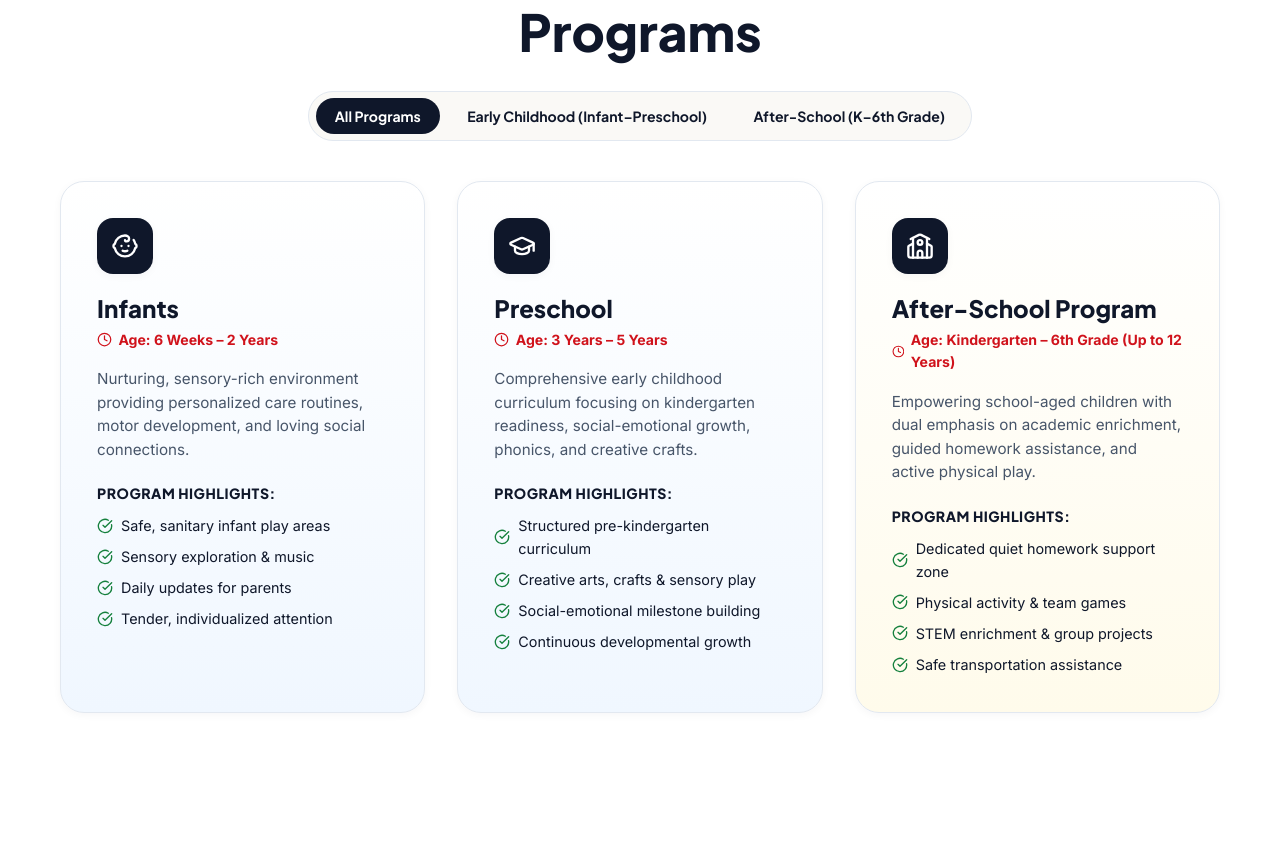
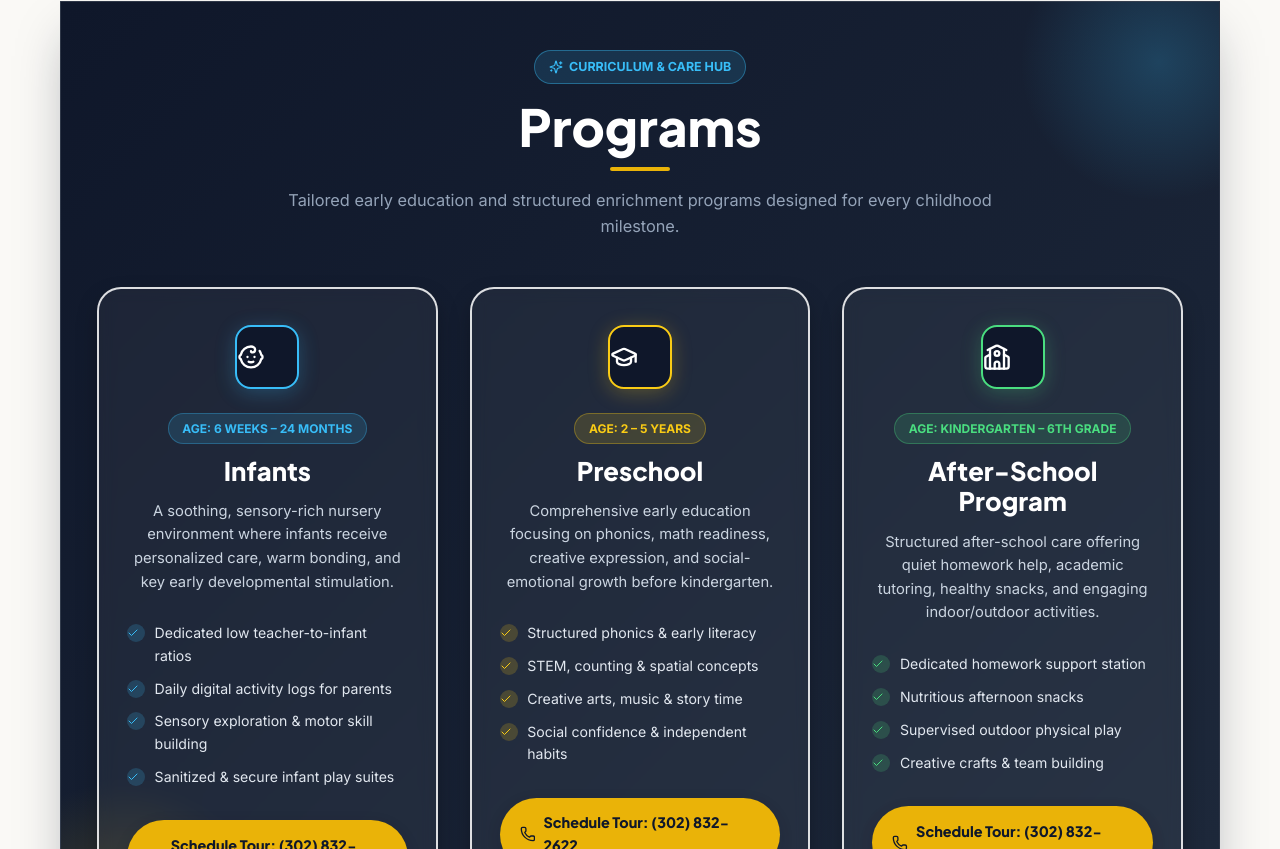
Before and after one commit to tiekomedia-alt/Passioncareacademy-, a React (Vite) app: page / in a window 1280 px wide. Shown: the part 751-1600 px from the top of the page. Built offline with nearby package versions, Linux system fonts and the light colour scheme.

Commit message:
Enclose Programs in a high-impact graphic card showcase frame with dark gradient backdrop, white glassmorphism borders, and glowing badges

```diff
--- a/src/components/ProgramHub.jsx
+++ b/src/components/ProgramHub.jsx
@@ -1,207 +1,228 @@
-import React, { useState } from 'react';
-import { Baby, GraduationCap, School, CheckCircle, Clock } from 'lucide-react';
+import React from 'react';
+import { Baby, GraduationCap, School, Check, Phone, Sparkles } from 'lucide-react';
 
 export default function ProgramHub() {
-  const [activeTab, setActiveTab] = useState('all');
+  const mainPhone = "tel:3028322622";
 
   const programs = [
     {
       id: 'infants',
-      category: 'early',
       title: 'Infants',
-      age: '6 Weeks – 2 Years',
-      icon: Baby,
-      bgGradient: 'linear-gradient(180deg, #FFFFFF 0%, #F0F7FF 100%)',
-      description: 'Nurturing, sensory-rich environment providing personalized care routines, motor development, and loving social connections.',
-      highlights: [
-        'Safe, sanitary infant play areas',
-        'Sensory exploration & music',
-        'Daily updates for parents',
-        'Tender, individualized attention'
-      ]
+      age: '6 Weeks – 24 Months',
+      description: 'A soothing, sensory-rich nursery environment where infants receive personalized care, warm bonding, and key early developmental stimulation.',
+      features: [
+        'Dedicated low teacher-to-infant ratios',
+        'Daily digital activity logs for parents',
+        'Sensory exploration & motor skill building',
+        'Sanitized & secure infant play suites'
+      ],
+      icon: <Baby size={28} style={{ color: '#FFFFFF' }} />,
+      accentColor: '#38BDF8'
     },
     {
       id: 'preschool',
-      category: 'early',
       title: 'Preschool',
-      age: '3 Years – 5 Years',
-      icon: GraduationCap,
-      bgGradient: 'linear-gradient(180deg, #FFFFFF 0%, #F0F7FF 100%)',
-      description: 'Comprehensive early childhood curriculum focusing on kindergarten readiness, social-emotional growth, phonics, and creative crafts.',
-      highlights: [
-        'Structured pre-kindergarten curriculum',
-        'Creative arts, crafts & sensory play',
-        'Social-emotional milestone building',
-        'Continuous developmental growth'
-      ]
+      age: '2 – 5 Years',
+      description: 'Comprehensive early education focusing on phonics, math readiness, creative expression, and social-emotional growth before kindergarten.',
+      features: [
+        'Structured phonics & early literacy',
+        'STEM, counting & spatial concepts',
+        'Creative arts, music & story time',
+        'Social confidence & independent habits'
+      ],
+      icon: <GraduationCap size={28} style={{ color: '#FFFFFF' }} />,
+      accentColor: '#FACC15'
     },
     {
       id: 'after-school',
-      category: 'school-age',
       title: 'After-School Program',
-      age: 'Kindergarten – 6th Grade (Up to 12 Years)',
-      icon: School,
-      bgGradient: 'linear-gradient(180deg, #FFFFFF 0%, #FFFBEB 100%)',
-      description: 'Empowering school-aged children with dual emphasis on academic enrichment, guided homework assistance, and active physical play.',
-      highlights: [
-        'Dedicated quiet homework support zone',
-        'Physical activity & team games',
-        'STEM enrichment & group projects',
-        'Safe transportation assistance'
-      ]
+      age: 'Kindergarten – 6th Grade',
+      description: 'Structured after-school care offering quiet homework help, academic tutoring, healthy snacks, and engaging indoor/outdoor activities.',
+      features: [
+        'Dedicated homework support station',
+        'Nutritious afternoon snacks',
+        'Supervised outdoor physical play',
+        'Creative crafts & team building'
+      ],
+      icon: <School size={28} style={{ color: '#FFFFFF' }} />,
+      accentColor: '#4ADE80'
     }
   ];
 
-  const filteredPrograms = activeTab === 'all'
-    ? programs
-    : programs.filter(p => p.category === activeTab);
+  return (
+    <section id="programs" style={{ padding: '4.5rem 0', backgroundColor: 'var(--canvas-bg)' }}>
+      <div className="container">
+        {/* High-Impact Graphic Showcase Container for Programs */}
+        <div style={{
+          background: 'linear-gradient(135deg, #0F172A 0%, #1E293B 100%)',
+          borderRadius: 'var(--radius-xl)',
+          padding: '3rem 2.25rem',
+          boxShadow: '0 25px 50px -12px rgba(15, 23, 42, 0.35)',
+          border: '1px solid rgba(255, 255, 255, 0.1)',
+          position: 'relative',
+          overflow: 'hidden'
+        }}>
+          {/* Decorative Background Ambient Glows */}
+          <div style={{
+            position: 'absolute',
+            top: '-80px', right: '-80px',
+            width: '280px', height: '280px',
+            borderRadius: '50%',
+            background: 'radial-gradient(circle, rgba(56, 189, 248, 0.22) 0%, transparent 70%)',
+            pointerEvents: 'none'
+          }} />
 
-  return (
-    <section id="programs" style={{ padding: '4.5rem 0', backgroundColor: '#FFFFFF' }}>
-      <div className="container">
-        {/* Section Header: Programs */}
-        <div style={{ textAlign: 'center', maxWidth: '750px', margin: '0 auto 2.5rem' }}>
-          <h2 style={{ fontSize: 'clamp(2.2rem, 5vw, 3.2rem)', fontWeight: '800', color: 'var(--navy-dark)', marginBottom: '0.75rem' }}>
+          <div style={{
+            position: 'absolute',
+            bottom: '-80px', left: '-80px',
+            width: '280px', height: '280px',
+            borderRadius: '50%',
+            background: 'radial-gradient(circle, rgba(250, 204, 21, 0.18) 0%, transparent 70%)',
+            pointerEvents: 'none'
+          }} />
+
+          {/* Graphic Section Header */}
+          <div style={{ textAlign: 'center', maxWidth: '720px', margin: '0 auto 3rem', position: 'relative', zIndex: 2 }}>
+            <span style={{
+              backgroundColor: 'rgba(56, 189, 248, 0.15)',
+              border: '1px solid rgba(56, 189, 248, 0.4)',
+              color: '#38BDF8',
+              fontSize: '0.78rem',
+              fontWeight: '800',
+              padding: '0.35rem 0.85rem',
+              borderRadius: 'var(--radius-full)',
+              display: 'inline-flex',
+              alignItems: 'center',
+              gap: '0.4rem',
+              textTransform: 'uppercase',
+              marginBottom: '0.75rem'
+            }}>
+              <Sparkles size={14} /> Curriculum & Care Hub
+            </span>
+
+            <h2 style={{ fontSize: 'clamp(2.2rem, 5vw, 3.2rem)', fontWeight: '800', color: '#FFFFFF', margin: 0 }}>
               Programs
             </h2>
 
-          {/* Program Filter Tabs */}
-          <div style={{
-            display: 'inline-flex',
-            gap: '0.5rem',
-            backgroundColor: 'var(--canvas-bg)',
-            padding: '0.4rem',
-            borderRadius: 'var(--radius-full)',
-            border: '1px solid var(--border-light)',
-            marginTop: '1rem',
-            maxWidth: '100%',
-            overflowX: 'auto'
-          }}>
-            <button
-              onClick={() => setActiveTab('all')}
-              style={{
-                padding: '0.55rem 1.2rem',
-                borderRadius: 'var(--radius-full)',
-                border: 'none',
-                backgroundColor: activeTab === 'all' ? 'var(--navy-dark)' : 'transparent',
-                color: activeTab === 'all' ? '#FFFFFF' : 'var(--text-dark)',
-                fontFamily: 'var(--font-heading)',
-                fontWeight: '700',
-                fontSize: '0.88rem',
-                cursor: 'pointer',
-                transition: 'all 0.2s ease',
-                whiteSpace: 'nowrap'
-              }}
-            >
-              All Programs
-            </button>
-            <button
-              onClick={() => setActiveTab('early')}
-              style={{
-                padding: '0.55rem 1.2rem',
-                borderRadius: 'var(--radius-full)',
-                border: 'none',
-                backgroundColor: activeTab === 'early' ? 'var(--navy-dark)' : 'transparent',
-                color: activeTab === 'early' ? '#FFFFFF' : 'var(--text-dark)',
-                fontFamily: 'var(--font-heading)',
-                fontWeight: '700',
-                fontSize: '0.88rem',
-                cursor: 'pointer',
-                transition: 'all 0.2s ease',
-                whiteSpace: 'nowrap'
-              }}
-            >
-              Early Childhood (Infant–Preschool)
-            </button>
-            <button
-              onClick={() => setActiveTab('school-age')}
-              style={{
-                padding: '0.55rem 1.2rem',
-                borderRadius: 'var(--radius-full)',
-                border: 'none',
-                backgroundColor: activeTab === 'school-age' ? 'var(--navy-dark)' : 'transparent',
-                color: activeTab === 'school-age' ? '#FFFFFF' : 'var(--text-dark)',
-                fontFamily: 'var(--font-heading)',
-                fontWeight: '700',
-                fontSize: '0.88rem',
-                cursor: 'pointer',
-                transition: 'all 0.2s ease',
-                whiteSpace: 'nowrap'
-              }}
-            >
-              After-School (K–6th Grade)
-            </button>
-          </div>
+            <div style={{ width: '60px', height: '4px', backgroundColor: 'var(--yellow-accent)', borderRadius: '2px', margin: '0.6rem auto 1rem' }} />
+
+            <p style={{ color: '#94A3B8', fontSize: '1.02rem', lineHeight: '1.6' }}>
+              Tailored early education and structured enrichment programs designed for every childhood milestone.
+            </p>
           </div>
 
-        {/* Program Cards Grid (Navy Icons Centered Perfect Flexbox & Badges Removed) */}
+          {/* Graphic Program Cards Grid */}
           <div style={{
             display: 'grid',
             gridTemplateColumns: 'repeat(auto-fit, minmax(300px, 1fr))',
-          gap: '2rem'
+            gap: '2rem',
+            position: 'relative',
+            zIndex: 2
           }}>
-          {filteredPrograms.map((prog) => {
-            const IconComp = prog.icon;
-            return (
+            {programs.map((program) => (
               <div
-                key={prog.id}
+                key={program.id}
                 style={{
-                  background: prog.bgGradient,
-                  padding: '2.25rem',
+                  backgroundColor: 'rgba(255, 255, 255, 0.05)',
+                  backdropFilter: 'blur(8px)',
                   borderRadius: 'var(--radius-lg)',
+                  border: '2px solid rgba(255, 255, 255, 0.85)',
+                  padding: '2.25rem 1.75rem',
+                  boxShadow: '0 10px 25px -5px rgba(0, 0, 0, 0.4)',
                   display: 'flex',
                   flexDirection: 'column',
                   justify: 'space-between',
-                  border: '1px solid var(--border-light)',
-                  boxShadow: 'var(--shadow-sm)'
+                  transition: 'transform 0.3s ease, border-color 0.3s ease'
                 }}
               >
                 <div>
-                  {/* Perfect Flex Center Navy Container */}
-                  <div style={{ marginBottom: '1.25rem' }}>
+                  {/* Perfectly Centered Icon Box */}
                   <div style={{
-                      width: '56px',
-                      height: '56px',
-                      borderRadius: 'var(--radius-md)',
+                    width: '64px',
+                    height: '64px',
+                    borderRadius: '16px',
                     backgroundColor: 'var(--navy-dark)',
+                    border: `2px solid ${program.accentColor}`,
                     display: 'flex',
                     alignItems: 'center',
-                      justifyContent: 'center',
-                      color: '#FFFFFF',
-                      boxShadow: 'var(--shadow-sm)'
+                    justify: 'center',
+                    margin: '0 auto 1.5rem',
+                    boxShadow: `0 4px 20px ${program.accentColor}40`
                   }}>
-                      <IconComp size={28} style={{ display: 'block', margin: 'auto' }} />
-                    </div>
+                    {program.icon}
                   </div>
 
-                  <h3 style={{ fontSize: '1.5rem', fontWeight: '800', color: 'var(--navy-dark)', marginBottom: '0.35rem' }}>
-                    {prog.title}
+                  {/* Age Tag */}
+                  <div style={{ textAlign: 'center', marginBottom: '0.75rem' }}>
+                    <span style={{
+                      backgroundColor: `${program.accentColor}25`,
+                      color: program.accentColor,
+                      fontSize: '0.75rem',
+                      fontWeight: '800',
+                      padding: '0.3rem 0.85rem',
+                      borderRadius: 'var(--radius-full)',
+                      display: 'inline-block',
+                      textTransform: 'uppercase',
+                      border: `1px solid ${program.accentColor}50`
+                    }}>
+                      Age: {program.age}
+                    </span>
+                  </div>
+
+                  {/* Program Title */}
+                  <h3 style={{ fontSize: '1.6rem', fontWeight: '800', color: '#FFFFFF', textAlign: 'center', marginBottom: '0.85rem' }}>
+                    {program.title}
                   </h3>
 
-                  <div style={{ fontSize: '0.88rem', fontWeight: '700', color: 'var(--action-red)', marginBottom: '1rem', display: 'flex', alignItems: 'center', gap: '0.4rem' }}>
-                    <Clock size={15} /> Age: {prog.age}
-                  </div>
-
-                  <p style={{ color: 'var(--text-muted)', fontSize: '0.95rem', marginBottom: '1.5rem', lineHeight: '1.55' }}>
-                    {prog.description}
+                  {/* Description */}
+                  <p style={{ fontSize: '0.92rem', color: '#CBD5E1', lineHeight: '1.6', textAlign: 'center', marginBottom: '1.75rem' }}>
+                    {program.description}
                   </p>
 
-                  <h4 style={{ fontSize: '0.88rem', fontWeight: '800', color: 'var(--navy-dark)', marginBottom: '0.75rem', textTransform: 'uppercase', letterSpacing: '0.5px' }}>
-                    Program Highlights:
-                  </h4>
-
-                  <ul style={{ listStyle: 'none', padding: 0, margin: 0, display: 'flex', flexDirection: 'column', gap: '0.5rem' }}>
-                    {prog.highlights.map((h, i) => (
-                      <li key={i} style={{ display: 'flex', alignItems: 'center', gap: '0.5rem', fontSize: '0.9rem', color: 'var(--text-dark)' }}>
-                        <CheckCircle size={16} style={{ color: 'var(--growth-green)', flexShrink: 0 }} />
-                        <span>{h}</span>
+                  {/* Features List */}
+                  <ul style={{ listStyle: 'none', padding: 0, margin: '0 0 2rem 0', display: 'flex', flexDirection: 'column', gap: '0.65rem' }}>
+                    {program.features.map((feature, idx) => (
+                      <li key={idx} style={{ display: 'flex', alignItems: 'flex-start', gap: '0.6rem', fontSize: '0.88rem', color: '#E2E8F0' }}>
+                        <span style={{
+                          width: '18px',
+                          height: '18px',
+                          borderRadius: '50%',
+                          backgroundColor: `${program.accentColor}30`,
+                          color: program.accentColor,
+                          display: 'flex',
+                          alignItems: 'center',
+                          justify: 'center',
+                          flexShrink: 0,
+                          marginTop: '2px'
+                        }}>
+                          <Check size={12} />
+                        </span>
+                        <span>{feature}</span>
                       </li>
                     ))}
                   </ul>
                 </div>
+
+                {/* Direct Action Button */}
+                <a
+                  href={mainPhone}
+                  className="btn-dark-pill"
+                  style={{
+                    backgroundColor: 'var(--yellow-accent)',
+                    color: 'var(--navy-dark)',
+                    border: 'none',
+                    width: '100%',
+                    justify: 'center',
+                    fontSize: '0.9rem',
+                    padding: '0.85rem 1.25rem',
+                    fontWeight: '800'
+                  }}
+                >
+                  <Phone size={16} /> Schedule Tour: (302) 832-2622
+                </a>
               </div>
-            );
-          })}
+            ))}
+          </div>
         </div>
       </div>
     </section>
```
Lines whose indentation alone changed are shown as unchanged.
